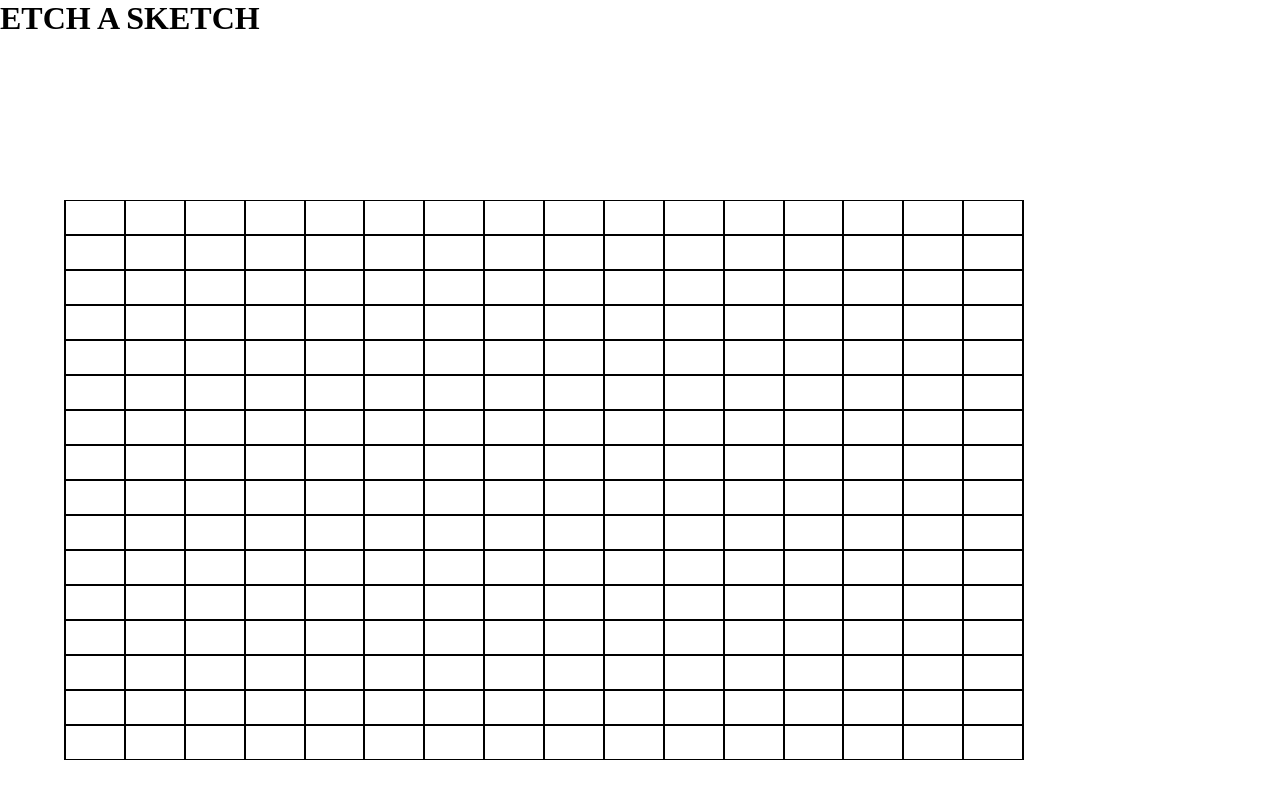
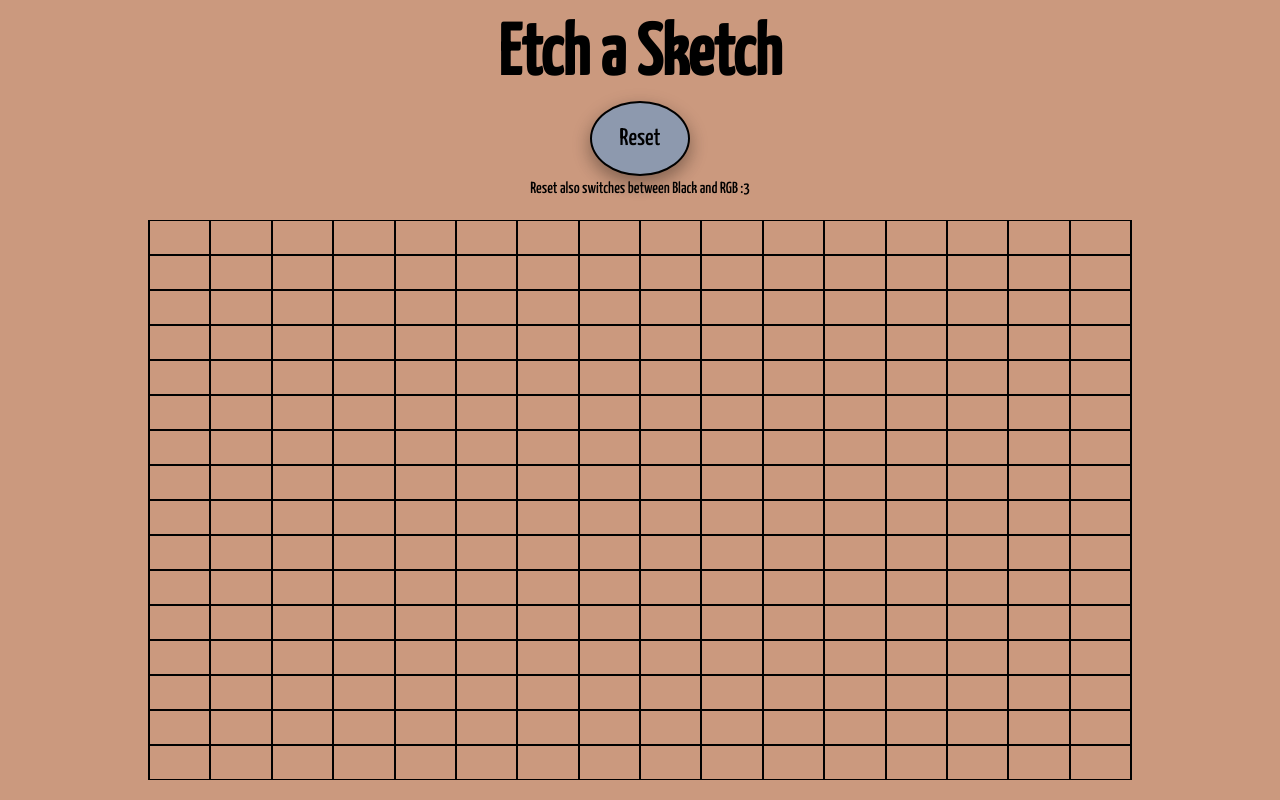
Before and after one commit to crobin00/etch-a-sketch, a plain HTML site: page index.html in a window 1280 px wide. Drawn offline with Linux system fonts and the light colour scheme.

Commit message:
added styling, reset, and rgb affect

```diff
--- a/index.html
+++ b/index.html
@@ -5,11 +5,21 @@
 		<meta http-equiv="X-UA-Compatible" content="IE=edge" />
 		<meta name="viewport" content="width=device-width, initial-scale=1.0" />
 		<title>Etch a sketch</title>
+		<link rel="preconnect" href="https://fonts.googleapis.com" />
+		<link rel="preconnect" href="https://fonts.gstatic.com" crossorigin />
+		<link
+			href="https://fonts.googleapis.com/css2?family=Yanone+Kaffeesatz:wght@300;500&display=swap"
+			rel="stylesheet"
+		/>
 		<link rel="stylesheet" href="styles.css" />
 	</head>
 	<body>
-		<h1>ETCH A SKETCH</h1>
-		<div class="container"></div>
-		<script src="script.js"></script>
+		<h1>Etch a Sketch</h1>
+		<button type="button" class="buttonReset">Reset</button>
+		<p>Reset also switches between Black and RGB :3</p>
+		<div class="center">
+			<div class="container"></div>
+			<script src="script.js"></script>
+		</div>
 	</body>
 </html>
--- a/script.js
+++ b/script.js
@@ -1,11 +1,11 @@
-function grid() {
+function grid(size = 16) {
     let container = document.querySelector(".container");
-    for(let i = 1; i <= 16; i++) {
+    for(let i = 1; i <= size; i++) {
         let div = document.createElement("div");
         container.appendChild(div);
         div.className = "rows";
         div.id = "row" + i;
-        for(let j = 1; j <= 16; j++) {
+        for(let j = 1; j <= size; j++) {
             let div2 = document.createElement("div");
             div.appendChild(div2);
             div2.className = "cols";
@@ -14,16 +14,50 @@ function grid() {
     return container;
 }
 
-
-grid();
+function hoverDraw() {
     let colomns = document.querySelectorAll(".cols");
+    reverse++;
     colomns.forEach(cols => {
         cols.addEventListener("mouseover", e => {
+            if(reverse % 2 == 0) {
+                e.target.style.backgroundColor = `rgb(${randomColor()}, ${randomColor()}, ${randomColor()})`;
+            } else {
                 e.target.style.backgroundColor = "black";
+            }
 
             // reset the color after short delay
-        setTimeout(function () {
+            /* setTimeout(function () {
                 e.target.style.backgroundColor = "";
-        }, 1000);
+            }, 1000); */
         })
     })
+}
+
+function reset() {
+    let button = document.querySelector("button");
+    let size;
+    button.addEventListener("click", e => {
+        size = prompt("Enter size of new sketch");
+        while(size > 100 || size < 1) {
+            alert("Please select a size between 1 and 100");
+            size = prompt("Enter size of new sketch");
+        }
+        document.querySelector(".container").remove();
+        let container = document.createElement("div");
+        document.querySelector(".center").appendChild(container);
+        container.className = "container";
+        grid(size);
+        hoverDraw();
+
+    })
+}
+
+function randomColor() {
+    let hexValue = Math.floor(Math.random() * 256);
+    return hexValue;
+}
+
+let reverse = 0;
+grid();
+hoverDraw();
+reset();
--- a/styles.css
+++ b/styles.css
@@ -6,18 +6,53 @@
 	box-sizing: border-box;
 }
 
+body {
+	background-color: #cb997e;
+	text-align: center;
+	font-family: "Yanone Kaffeesatz", sans-serif;
+}
+
+h1 {
+	margin-top: 20px;
+	margin-bottom: 10px;
+	font-size: 72px;
+}
+
+p {
+	margin-top: 5px;
+}
+
+.buttonReset {
+	font-family: "Yanone Kaffeesatz", sans-serif;
+	border-radius: 50%;
+	background-color: #8d99ae;
+	height: 75px;
+	width: 100px;
+	font-size: 24px;
+	border: 2px solid #000;
+	box-shadow: 0 8px 16px 0 rgba(0, 0, 0, 0.2),
+		0 6px 20px 0 rgba(0, 0, 0, 0.19);
+	cursor: pointer;
+}
+
+.center {
+	display: flex;
+	justify-content: center;
+	margin-top: 23px;
+}
+
 .container {
-	position: absolute;
-	top: 25%;
-	right: 20%;
+	display: flex;
+	flex-direction: column;
+	width: 123vh;
+	height: 70vh;
 }
 
 .rows {
 	display: flex;
 	border-style: solid;
 	border-width: 1px;
-	height: 35px;
-	width: 960px;
+	height: 100%;
 }
 
 .cols {
```
Also changed, not shown: 1 other file. Lines whose indentation alone changed are shown as unchanged.
